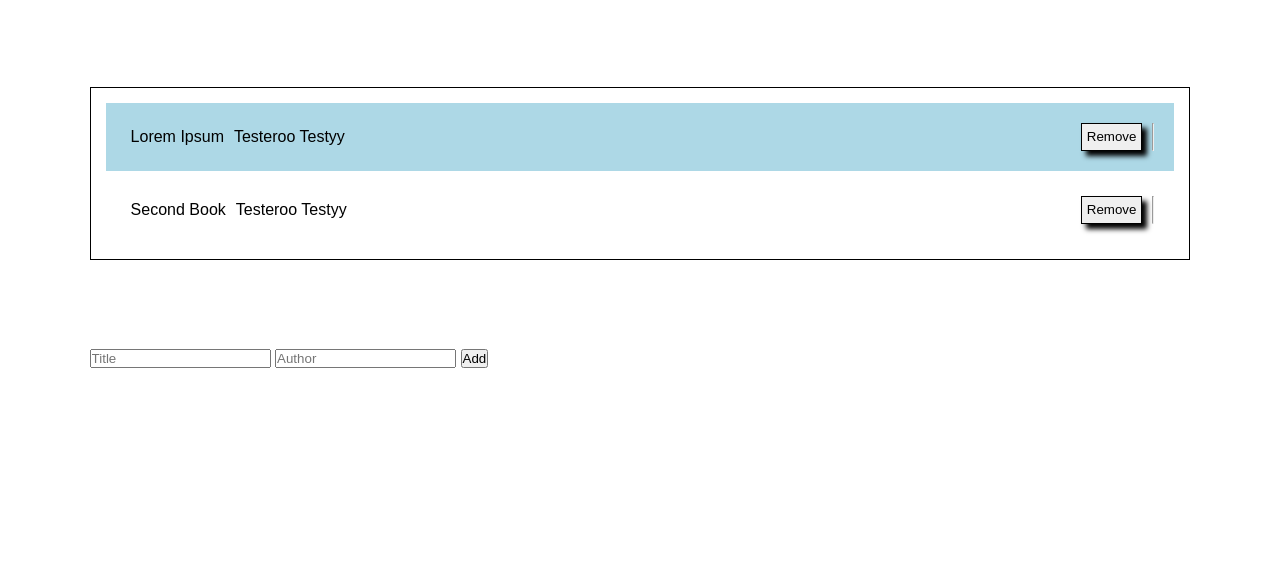
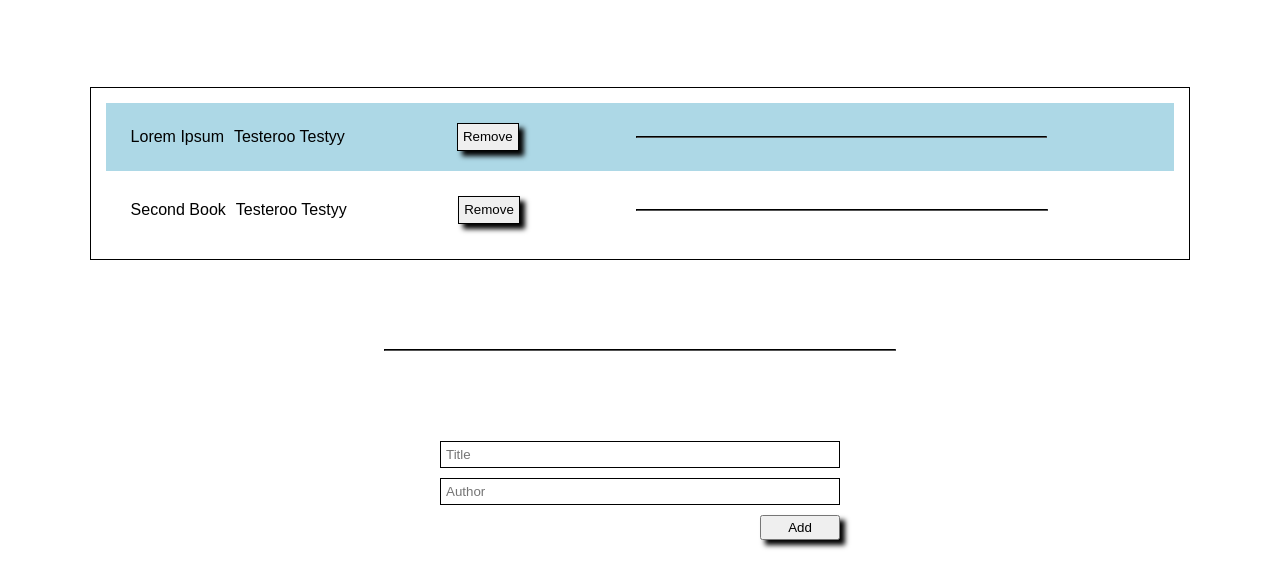
Before and after one commit to Vgonma/awesome-books, a website with bundled scripts: page index.html in a window 1280 px wide. Shown: the part 60-648 px from the top of the page. Built offline with nearby package versions, Linux system fonts and the light colour scheme.

Commit message:
Input block CSS Styling

```diff
--- a/index.html
+++ b/index.html
@@ -13,8 +13,11 @@
     <!-- add books through javascript -->
     <hr>
   </section>
-
+  <hr>
   <section>
+    <title>
+      <h2>Add New Books</h2>
+    </title>
     <form action="">
       <input class="title" type="text" placeholder="Title" required>
       <input class="author" type="text" placeholder="Author" required>
--- a/style.css
+++ b/style.css
@@ -44,3 +44,35 @@ section {
 .book > p {
   padding: 5px;
 }
+
+hr {
+  width: 40%;
+  margin: auto;
+  border-color: black;
+}
+
+h2 {
+  margin: auto;
+  text-align: center;
+  margin-bottom: 30px;
+}
+
+form {
+  display: flex;
+  margin: auto;
+  flex-direction: column;
+  max-width: 400px;
+  gap: 10px;
+}
+
+input {
+  border: 1px solid black;
+  padding: 5px;
+}
+
+.add_button {
+  width: 80px;
+  padding: 3px;
+  margin-left: auto;
+  box-shadow: 5px 5px 5px black;
+}
```
